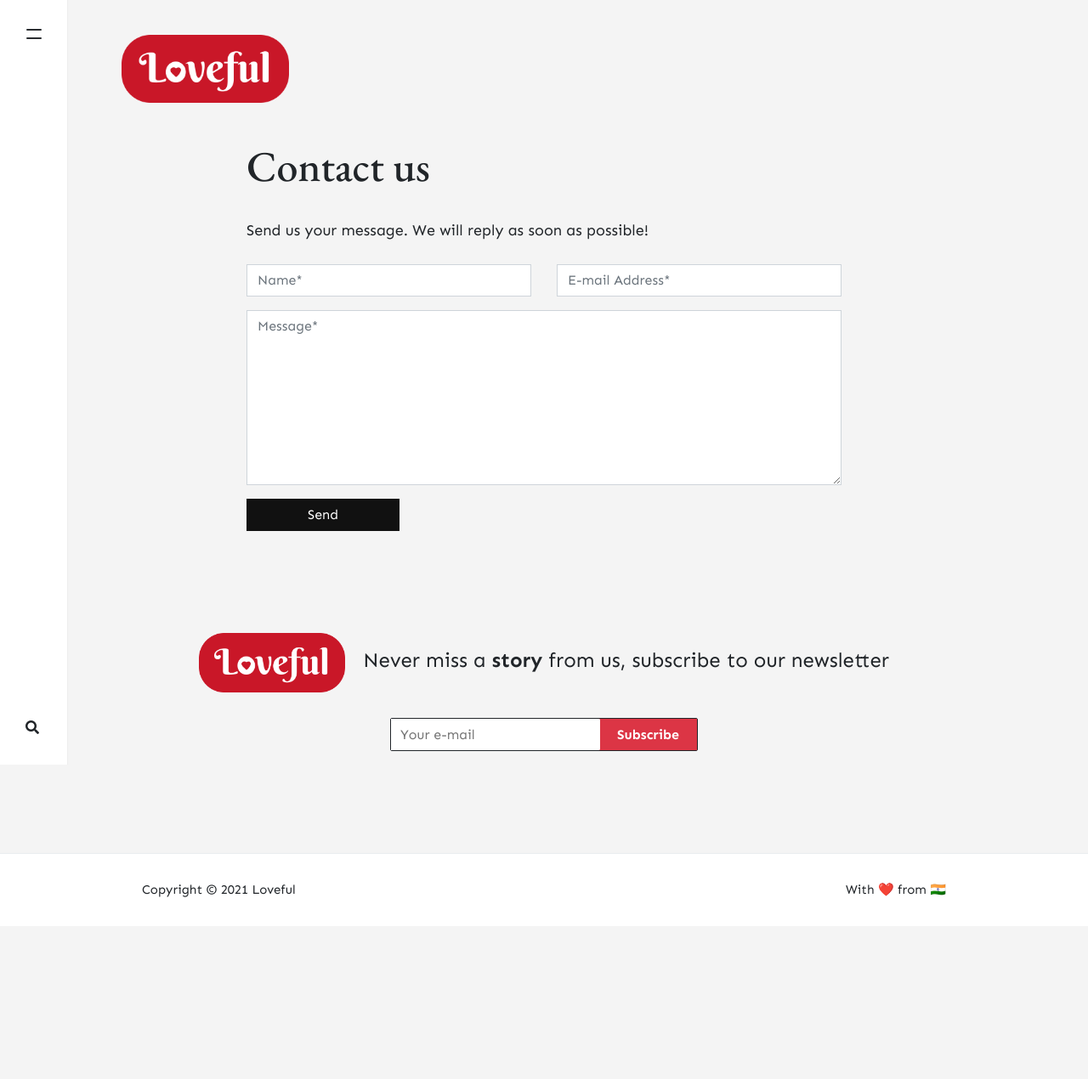
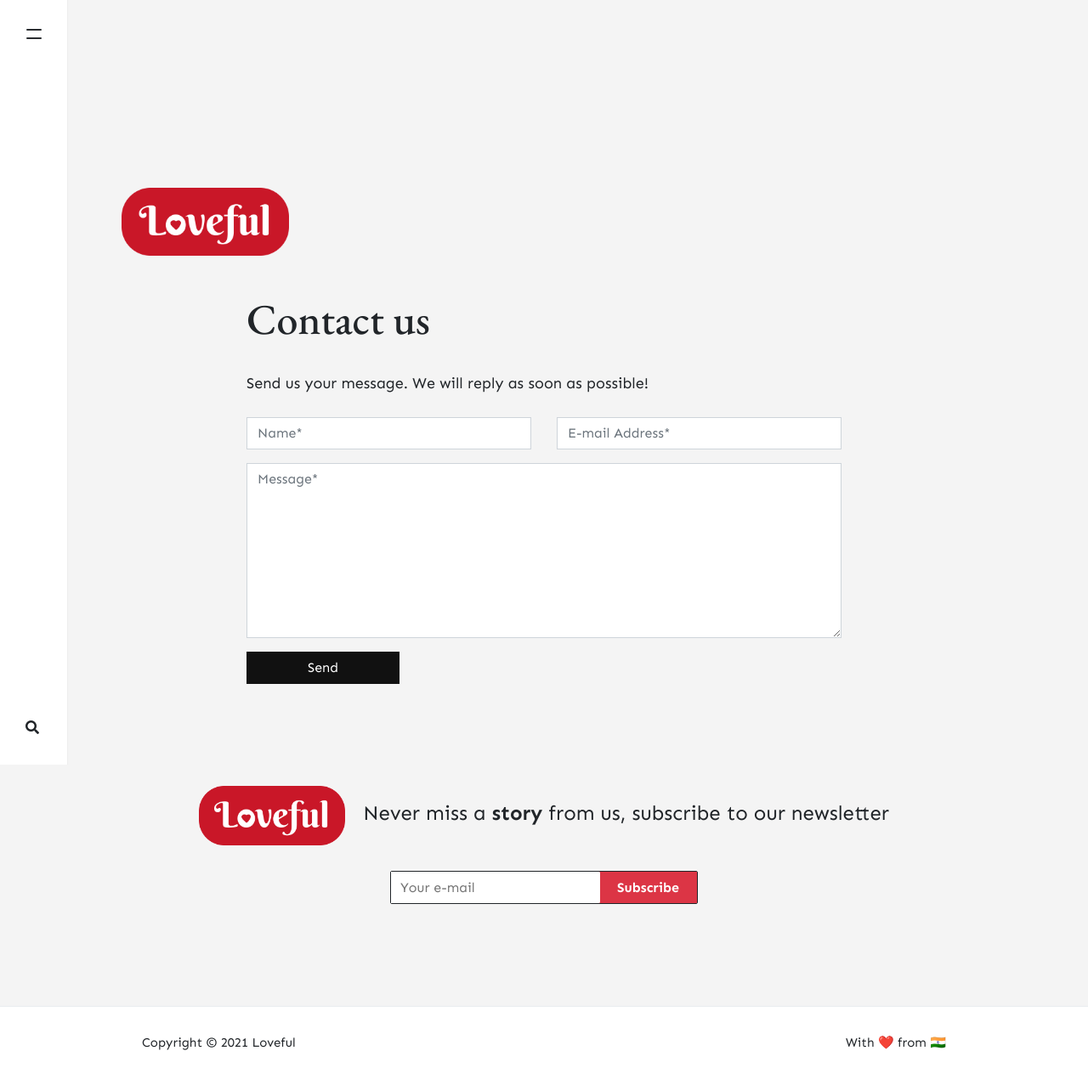
Before and after one commit to stackbit-projects/happy-zebra-28bc2, a Jekyll site: the page built from _pages/contact.md, in a window 1280 px wide. Shown: the whole page at 85% size. Built offline with Jekyll 4.4.1, drawn with Linux system fonts in a browser that asks for light colours; nearby versions of some CDN libraries; comment, search, counter and statistics services are not loaded; before the commit the page ends 1090 px from its top, so only the background shows below that.

Commit message:
theme.scss: changed

```diff
--- a/assets/css/theme.scss
+++ b/assets/css/theme.scss
@@ -38,7 +38,7 @@ h1,h2,h3,h4,h5,h6 {
     font-weight:700;
 }
 .site-content {
-    padding-top:20px;
+    padding-top:200px;
 }
 .sitetag {
     font-family:'EB Garamond', serif;
```
